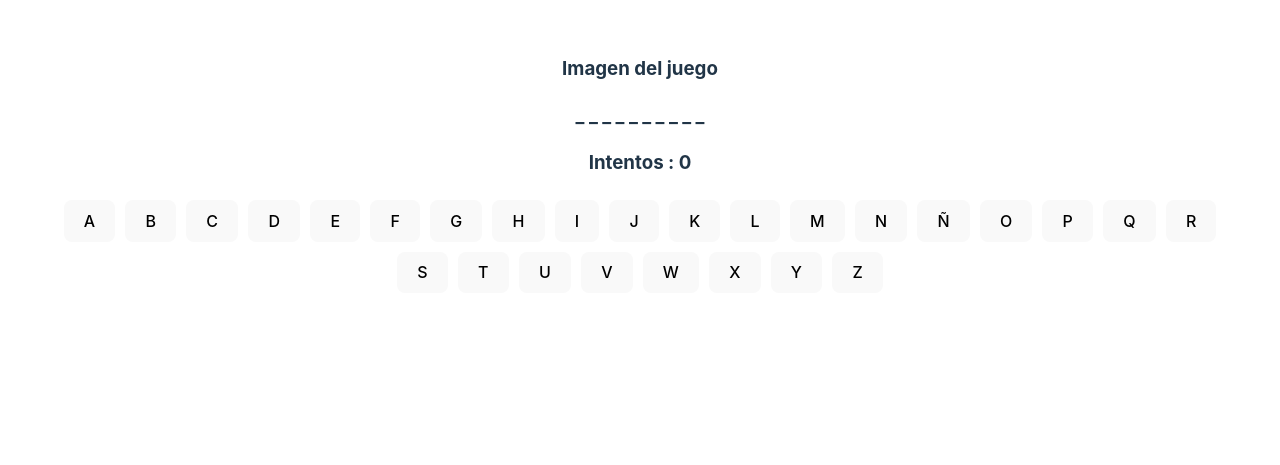
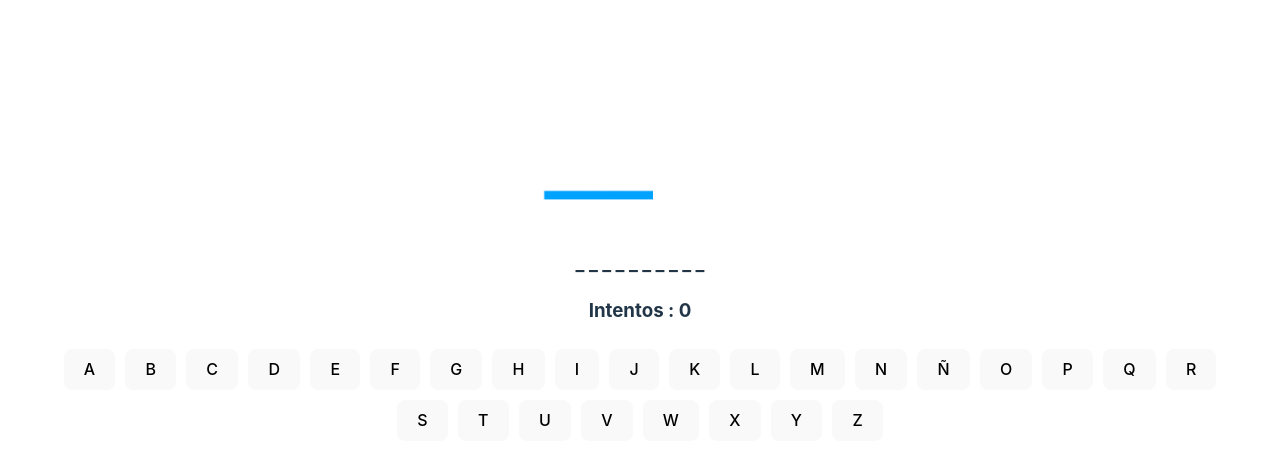
Before and after one commit to DavidVilchis63/LogicaProgramacion, a React (Vite) app in the folder hanging/: page / in a window 1280 px wide. Shown: the part 233-698 px from the top of the page. Built offline with nearby package versions, Linux system fonts and the light colour scheme.

Commit message:
Funcion para colocar las imagenes

```diff
--- a/hanging/src/App.tsx
+++ b/hanging/src/App.tsx
@@ -1,4 +1,5 @@
 import './App.css';
+import { HangImage } from './components/HandImage';
 import {letters} from './helpers/letters';
 
 function App() {
@@ -7,7 +8,7 @@
     <div className='App'>
 
           {/* Imagenes */}
-          <h3>Imagen del juego</h3>
+          <HangImage imageNumber={0}/>
 
           {/* Palabra oculta */}
           <h3>_ _ _ _ _ _ _ _ _ _</h3>
--- /dev/null
+++ b/hanging/src/components/HandImage.tsx
@@ -0,0 +1,44 @@
+import image0 from '../assets/0.png';
+import image1 from '../assets/1.png';
+import image2 from '../assets/2.png';
+import image3 from '../assets/3.png';
+import image4 from '../assets/4.png';
+import image5 from '../assets/5.png';
+import image6 from '../assets/6.png';
+import image7 from '../assets/7.png';
+import image8 from '../assets/8.png';
+import image9 from '../assets/9.png';
+
+let images= [
+    image0,
+    image1,
+    image2,
+    image3,
+    image4,
+    image5,
+    image6,
+    image7,
+    image8,
+    image9
+]
+
+interface Props {
+    imageNumber: number;
+}
+
+export function HangImage ( { imageNumber }: Props){
+
+    if ( imageNumber >= 9) {
+        imageNumber = 9;
+    }
+
+    return (
+        <img
+            src={ images[imageNumber] }
+            alt="Hang image"
+            style={{ width: 250 }}
+
+        />
+    )
+
+}
```
